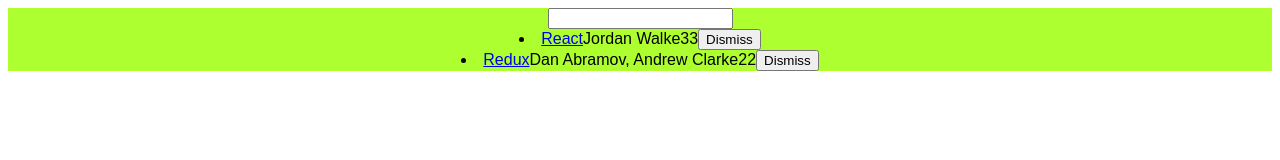
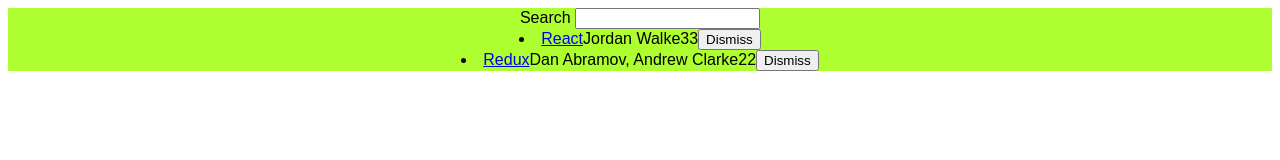
Before and after one commit to Fajrendajs/H2, a React (Create React App) app: page / in a window 1280 px wide. Shown: the top 160 px of the page. Built offline with nearby package versions, Linux system fonts and the light colour scheme.

Commit message:
Button component

```diff
--- a/src/App.js
+++ b/src/App.js
@@ -54,7 +54,9 @@
 
     return (
       <div className="App">
-        <Search value={searchTerm} onChange={this.onSearchChange} />
+        <Search value={searchTerm} onChange={this.onSearchChange}>
+          Search{" "}
+        </Search>
         <Table link={link} pattern={searchTerm} onDismiss={this.onDismiss} />
       </div>
     );
@@ -63,9 +65,10 @@
 
 class Search extends Component {
   render() {
-    const { value, onChange } = this.props;
+    const { value, onChange, children } = this.props;
     return (
       <form>
+        {children}
         <input type="text" onChange={onChange} value={value} />
       </form>
     );
@@ -87,9 +90,12 @@
               <span>{item.num_comments}</span>
               <span>{item.num_comments}</span>
               <span>
-                <button type="button" onClick={() => onDismiss(item.objectID)}>
+                <Button
+                  className={"a:col"}
+                  onClick={() => onDismiss(item.objectID)}
+                >
                   Dismiss
-                </button>
+                </Button>
               </span>
             </li>
           </div>
@@ -99,4 +105,14 @@
   }
 }
 
+class Button extends Component {
+  render() {
+    const { onClick, className, children } = this.props;
+    return (
+      <button onClick={onClick} className={className} type="button">
+        {children}
+      </button>
+    );
+  }
+}
 export default App;
```
